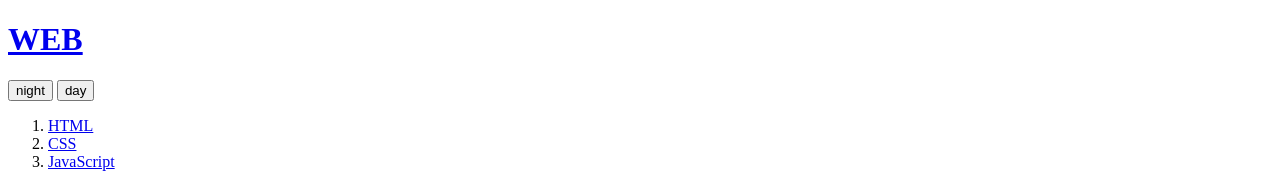
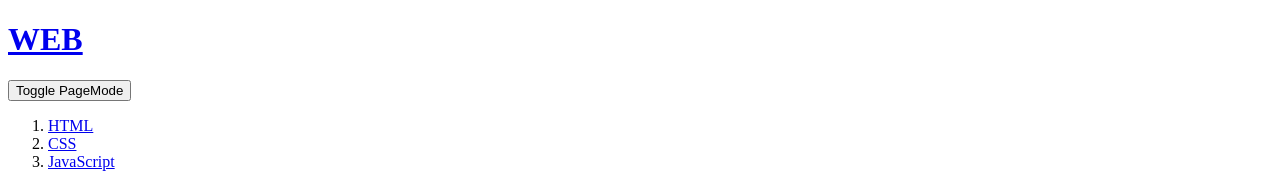
Before and after one commit to dooychoi95/Web1, a plain HTML site: page 3.html in a window 1280 px wide. Shown: the top 173 px of the page. Drawn offline with Linux system fonts and the light colour scheme.

Commit message:
Add toggle Mode Page Style

```diff
--- a/3.html
+++ b/3.html
@@ -6,13 +6,21 @@
   </head>
   <body>
   <h1><a href="index.html">WEB</a></h1>
-  <input type="button" value="night" onclick="
-    document.querySelector('body').style.backgroundColor = 'black';
-    document.querySelector('body').style.color = 'white';
-    ">
-    <input type="button" value="day" onclick="
-    document.querySelector('body').style.backgroundColor = 'white';
-      document.querySelector('body').style.color = 'black';
+      <input type="button" value="Toggle PageMode" onclick="
+      if (document.querySelector('body').dataset.mode === 'day')
+      {
+        document.querySelector('body').style.backgroundColor = 'black';
+        document.querySelector('body').style.color = 'white';
+        document.querySelector('body').dataset.mode = 'night';
+        this.value = 'day';
+      }
+      else
+      {
+        document.querySelector('body').style.backgroundColor = 'white';
+        document.querySelector('body').style.color = 'black';
+        document.querySelector('body').dataset.mode = 'day';
+        this.value = 'night';
+      }
       ">
     <ol>
       <li><a href="1.html">HTML</a></li>
```
